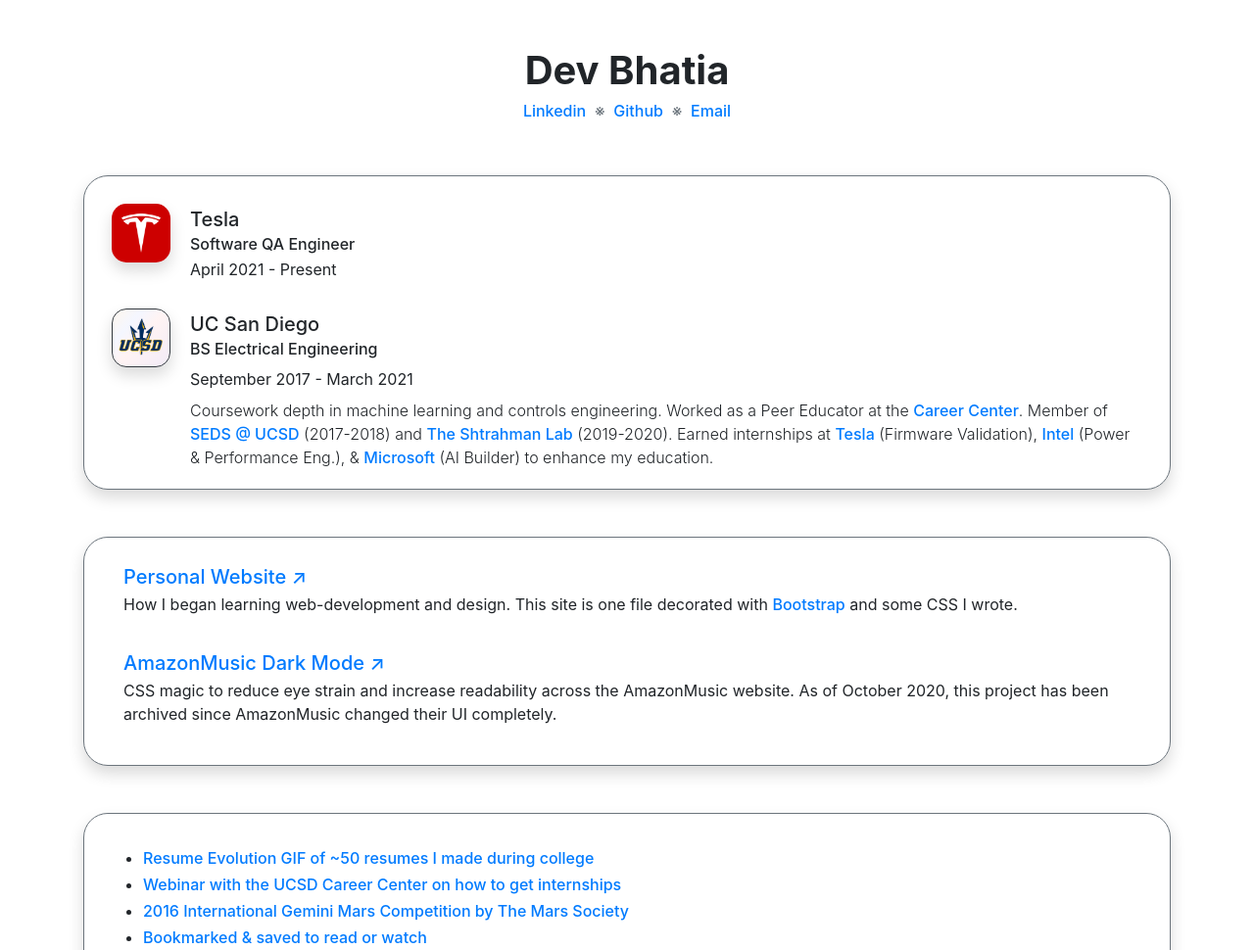
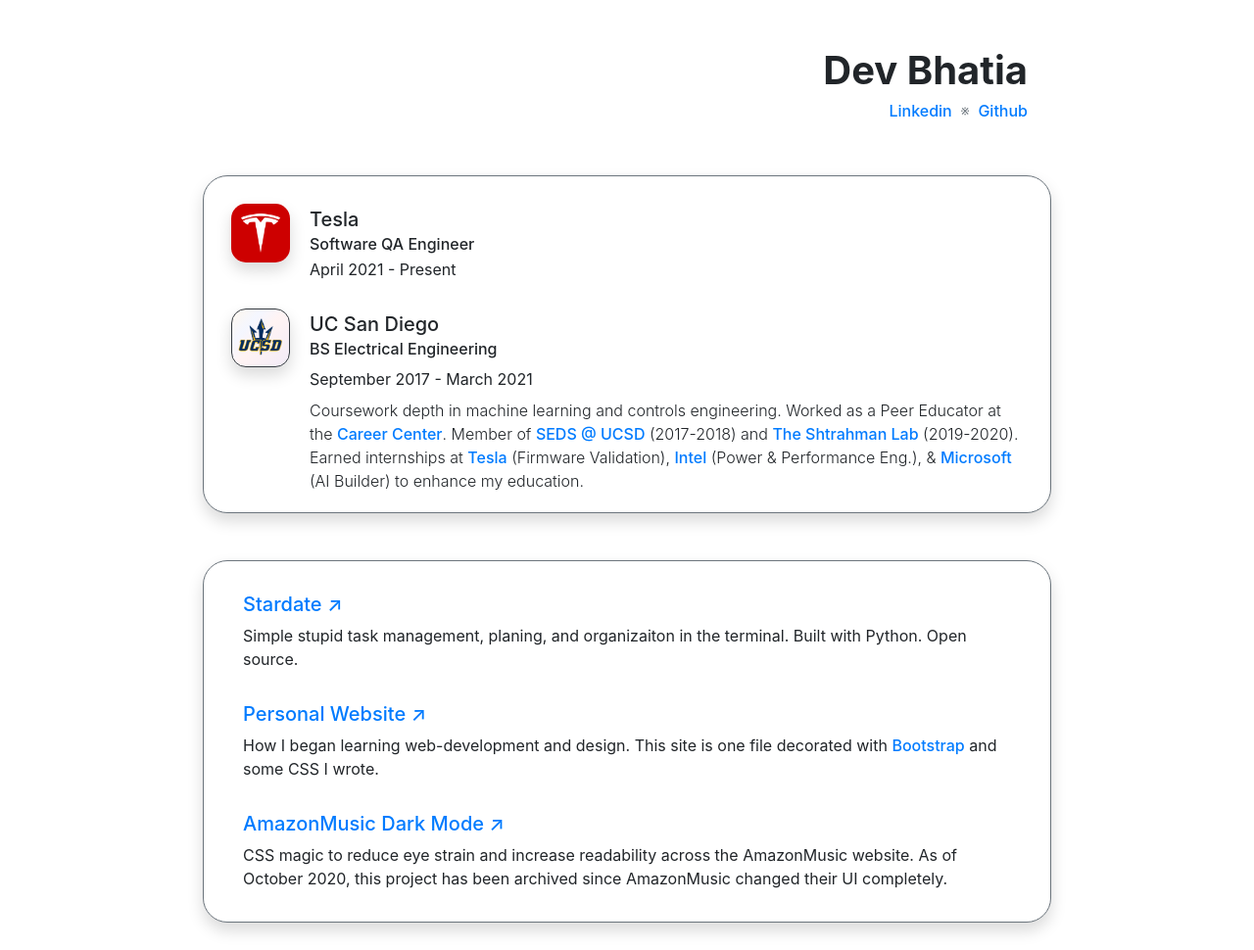
Before and after one commit to dev-bhatia/dev-bhatia.github.io, a plain HTML site: page index.html in a window 1280 px wide. Shown: the top 970 px of the page at 98% size. Drawn offline with nearby package versions, Linux system fonts and the light colour scheme.

Commit message:
Stardate

```diff
--- a/index.css
+++ b/index.css
@@ -133,6 +133,9 @@
   .screen-lg {
     display: inline-block !important;
   }
+  .container {
+    width: 70% !important;
+  }
 }
 
 .logo-png {
--- a/index.html
+++ b/index.html
@@ -47,21 +47,15 @@
         <!-- INTRO -->
         <br />
         <br />
-        <div class="text-center">
-            <h1 class="font-weight-bold">Dev Bhatia</h1>
-            <h6 class="text-secondary">
+        <div class="pr-4">
+            <h1 class="font-weight-bold text-right">Dev Bhatia</h1>
+            <h6 class="text-secondary text-right">
                 <a href="https://www.linkedin.com/in/dev-bhatia" target="_blank" rel="noreferrer">
                     Linkedin
                 </a>
-                &nbsp;&#x203B;&nbsp;
+                <span class="font-weight-light">&nbsp;&#x203B;&nbsp;</span>
                 <a href="https://www.github.com/dev-bhatia" target="_blank" rel="noreferrer">
                     Github
-                </a>
-                &nbsp;&#x203B;&nbsp;
-                <a href="#">
-                    <span style="cursor: pointer"
-                        onclick="this.textContent = ('djbhatia' + '@ucsd' + String.fromCharCode(46) + 'edu'); this.onclick = null; this.style.cursor='default'">
-                        Email</span>
                 </a>
             </h6>
         </div>
@@ -80,6 +74,9 @@
                                 <h5 class="m-1">Tesla</h5>
                                 <h6 class="m-1">Software QA Engineer</h6>
                                 <p class="m-1">April 2021 - Present</p>
+                                <p class="m-1 font-weight-light">
+                                    <!-- Infotainment QA Automation across all production vehicles (S, 3, X, Y). -->
+                                </p>
                             </div>
                         </li>
                         <li class="media mt-4">
@@ -123,27 +120,35 @@
         <br />
         <div class="card border border-secondary br-25 shadow">
             <div class="card-body p-3">
-                <!-- <h4 class="font-weight-bold mb-2">Projects</h4> -->
-                <!-- <hr /> -->
-                <div class="select-hover px-4 py-2 br-15">
-                    <h5 class="py-0 my-1">
+                <div class="select-hover px-4 py-3 br-15">
+                    <h5>
+                        <a href="https://github.com/dev-bhatia/stardate" target="_blank" rel="noreferrer">
+                            Stardate&nbsp;&#x2197;
+                        </a>
+                    </h5>
+                    <p class="mb-0">
+                        Simple stupid task management, planing, and organizaiton in the terminal. Built with Python. Open source.
+                    </p>
+                </div>
+                <div class="select-hover px-4 py-3 br-15">
+                    <h5>
                         <a href="https://github.com/dev-bhatia/dev-bhatia.github.io" target="_blank" rel="noreferrer">
                             Personal Website&nbsp;&#x2197;
                         </a>
                     </h5>
-                    <p>
+                    <p class="mb-0">
                         How I began learning web-development and design. This site is one file decorated with
                         <a href="https://getbootstrap.com/" rel="noreferrer" target="_blank" class="h6">Bootstrap</a>
                         and some CSS I wrote.
                     </p>
                 </div>
-                <div class="select-hover px-4 py-2 br-15">
-                    <h5 class="py-0 my-1">
+                <div class="select-hover px-4 py-3 br-15">
+                    <h5>
                         <a href="https://github.com/dev-bhatia/amazonMusicDarkMode"" target=" _blank" rel="noreferrer">
                             AmazonMusic Dark Mode&nbsp;&#x2197;
                         </a>
                     </h5>
-                    <p>
+                    <p class="mb-0">
                         CSS magic to reduce eye strain and increase readability
                         across the AmazonMusic website. As of October 2020, this project has been
                         archived since AmazonMusic changed their UI completely.
```
